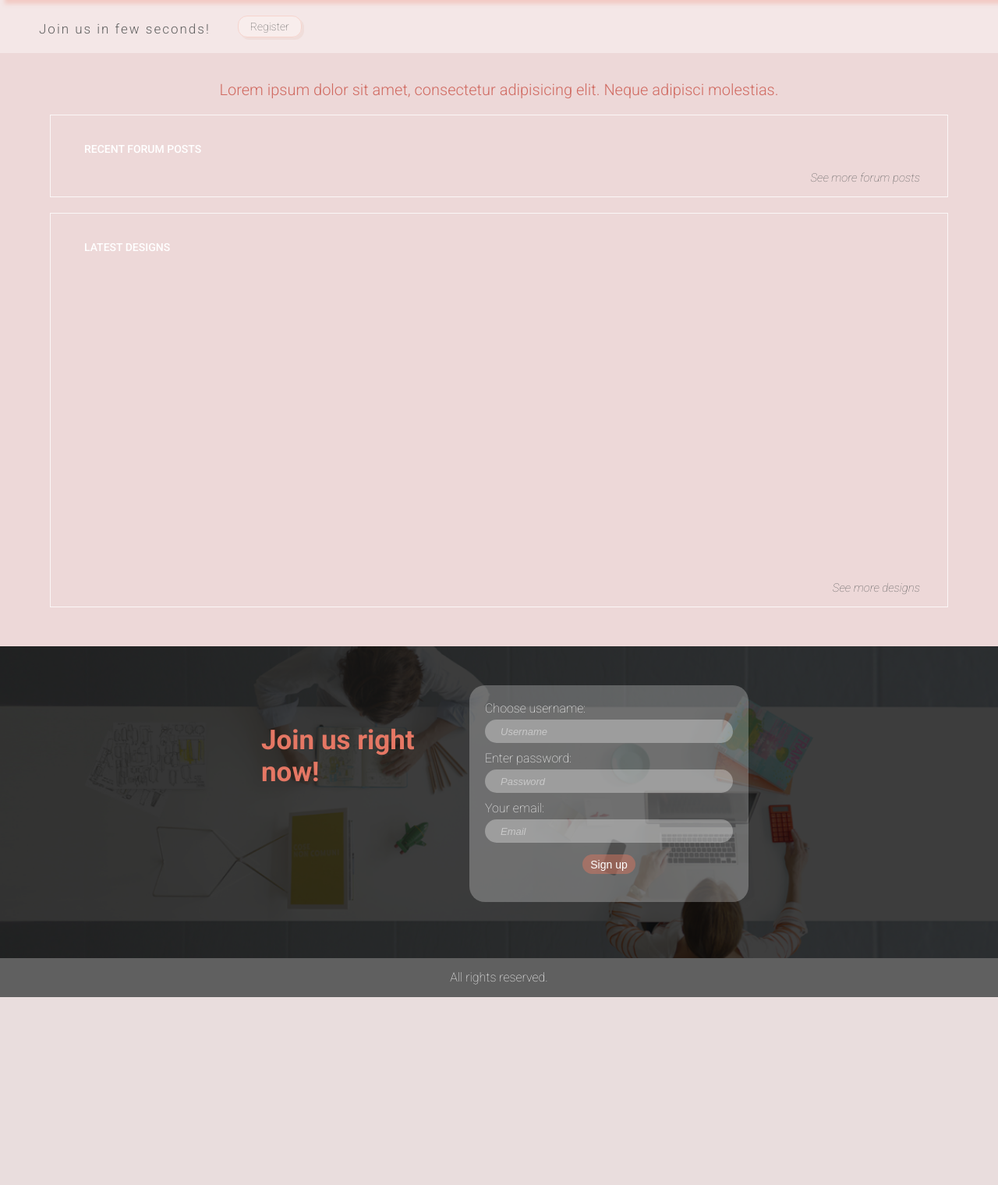
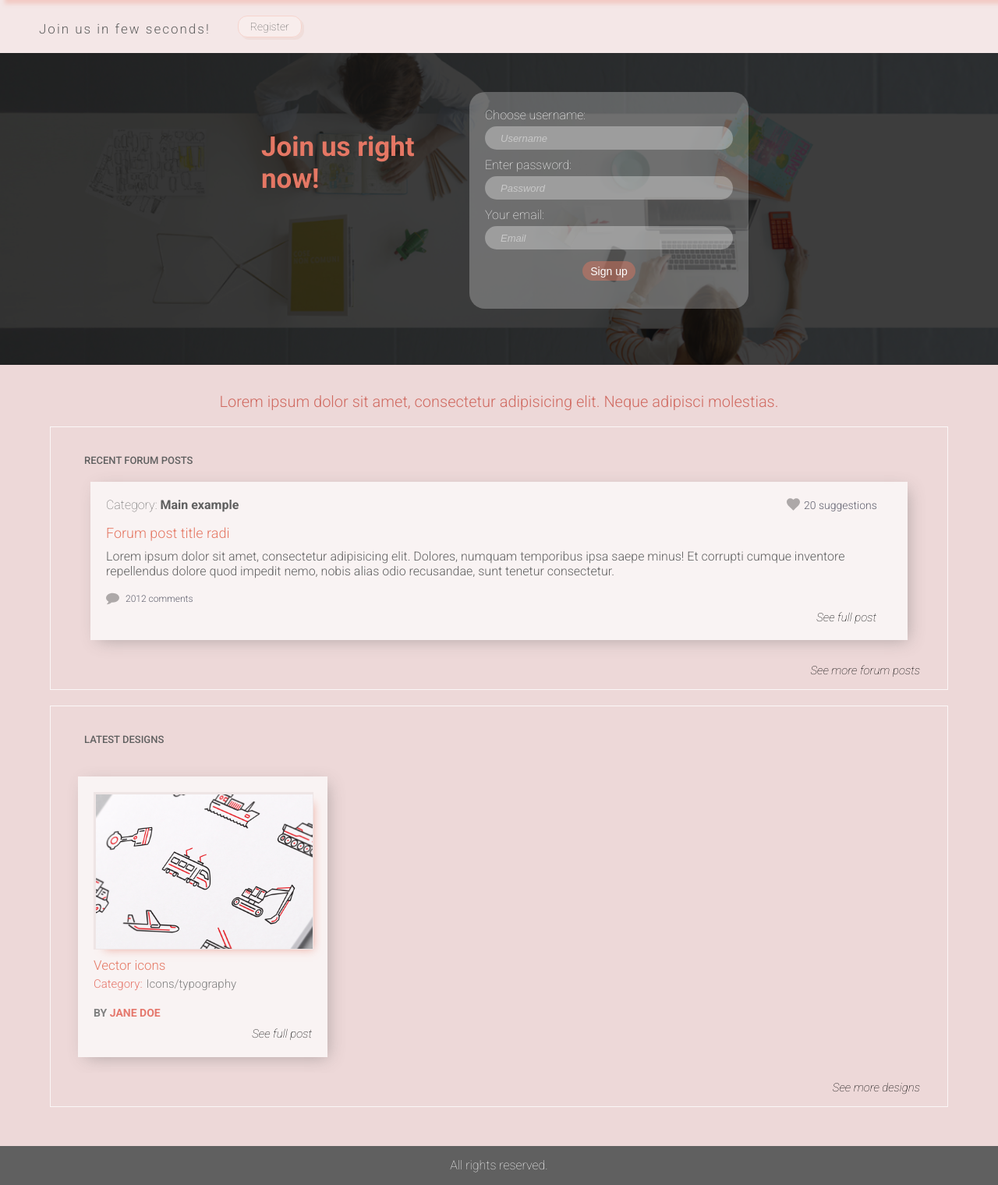
Before and after one commit to sibrahimpa1/designertalk, a PHP site: page / in a window 1280 px wide. Shown: the part 50-1570 px from the top of the page at 78% size. Before the commit the page ends 1329 px from the top, so only its background shows below. Run offline with PHP 8.4, Linux system fonts and the light colour scheme.

Commit message:
Spirala 2 final

```diff
--- a/ajax/big-design-box.html
+++ b/ajax/big-design-box.html
@@ -1,5 +1,5 @@
 <div id='single-post' class="design-post-box big-design-box clearfix">
-  <div class="design-img-thumb">
+  <div class="design-img-thumb big-thumb">
     <img src="images/design.png">
   </div>
 
--- a/ajax/design-box.html
+++ b/ajax/design-box.html
@@ -1,6 +1,10 @@
 <div class="design-post-box">
-    <div class="design-img-thumb"  onclick="toggleModal('show')">
-        <img id='design-img' src="images/design.png">
+    <div class="design-img-thumb small-design"  onclick="toggleModal('show')">
+        <div class='hover-overlay'>
+          <h1>Click to see bigger image!</h1>
+        </div>
+
+        <img  id='design-img' src="images/design.png">
     </div>
 
     <div class="design-info">
--- a/ajax/main-page.html
+++ b/ajax/main-page.html
@@ -16,7 +16,7 @@
     <div class="content-box clearfix">
         <h3 class="content-title">Latest designs</h3>
 
-        <div id='design-wrap' class="boxes-wrap design-box-wrap">
+        <div id='design-wrap' class="boxes-wrap design-box-wrap clearfix">
 
 
 
--- a/css/design-post.css
+++ b/css/design-post.css
@@ -7,6 +7,9 @@
     position: relative;
 }
 
+.big-thumb{
+  height: auto !important;
+}
 
 .big-design-box{
   width: auto;
--- a/css/main.css
+++ b/css/main.css
@@ -317,12 +343,13 @@ input::-webkit-input-placeholder {
 
 .see-more {
   float: right;
-  color: #606060;
+  color: #000000;
   text-decoration: none;
   font-size: 15px;
-  font-weight: 300;
+  font-weight: 500;
   margin-right: 20px;
   font-style: italic;
+  margin-top: 10px;
 }
 
 .see-more:hover {
@@ -350,9 +377,9 @@ input::-webkit-input-placeholder {
 }
 
 .content-title {
-  color: white;
+  color: #606060;
   text-transform: uppercase;
-  font-size: 14px;
+  font-size: 13px;
   font-weight: 500;
   width: 95%;
   margin: 20px auto;
@@ -541,7 +568,10 @@ input::-webkit-input-placeholder {
 .design-img-thumb {
   width: 100%;
   position: relative;
-  min-height: 200px;
+  height: 200px;
+  overflow: hidden;
+  box-shadow: 7px 7px 11px -7px rgba(229, 121, 100, 0.56);
+  border: 1px solid rgba(214, 198, 198, 0.31);
 }
 
 .design-img-thumb img {
--- a/css/media.css
+++ b/css/media.css
@@ -1,40 +1,47 @@
-@media screen and ( max-width: 1025px){
-  .profile-wrap{
+@media screen and ( max-width: 1025px) {
+  .profile-wrap {
     display: block;
   }
-
-  .top-info{
+  .top-info {
     width: 70%;
     margin: auto;
     margin-bottom: 10px;
   }
-
-  .profile-box{
+  .profile-box {
     flex-basis: 25%;
   }
-  .profile-wrap .content{
+  .profile-wrap .content {
     margin-left: 0px;
     width: 70% !important;
     margin: auto;
   }
-  .user-info{
+  .user-info {
     flex: 1;
   }
 }
 
-@media screen and ( max-width: 780px){
-
-    header nav{
+@media screen and ( max-width: 780px) {
+  .modal .modal-view {
+    margin-top: 5vh;
+    width: 80%;
+    height: 90vh;
+  }
+  .modal .modal-view .design-post-box, .modal .modal-view .design-post-box .modal-img-wrap {
+    height: 100%;
+  }
+  .design-img-thumb {
+    height: 400px;
+  }
+  header nav {
     display: block;
   }
-  .top-info{
+  .top-info {
     width: 100%;
   }
-  .profile-wrap .content{
+  .profile-wrap .content {
     width: 100% !important;
   }
-
-  .header-links{
+  .header-links {
     display: none;
   }
   .join-content {
@@ -42,58 +49,52 @@
   }
   .boxes-wrap {
     display: block;
-
   }
-  .design-post-box{
+  .design-post-box {
     width: auto;
     margin: auto;
     margin-top: 20px;
   }
-
   .contact-form {
     width: 65%;
   }
-
-  .log-form form{
+  .log-form form {
     width: 55%;
   }
-
-  .login-title{
+  .login-title {
     margin-right: 0px;
     margin-bottom: 10px;
   }
-
-  .login-photo{
+  .login-photo {
     overflow: hidden;
   }
-  .log-form{
-    top:390px;
+  .log-form {
+    top: 390px;
   }
   .register-text {
     top: 190px;
   }
-  .login-page{
+  .login-page {
     top: 240px;
   }
 }
 
-@media screen and ( max-width: 545px){
+@media screen and ( max-width: 545px) {
   .join-us-bar h4 {
     width: 100%;
     text-align: center;
     margin: auto;
     margin-bottom: 10px;
   }
-
-  .join-us-bar{
+  .join-us-bar {
     text-align: center;
   }
-  .join-us-bar a{
+  .join-us-bar a {
     float: none;
     margin: auto;
     display: initial;
   }
-  .join-btns{
+  .join-btns {
     display: block;
     text-align: center;
   }
@@ -106,27 +107,32 @@
   .top-info {
     display: block;
   }
-  .profile-img{
+  .profile-img {
     margin: auto;
   }
   .profile-img {
     width: 150px;
     height: 150px;
   }
-  .top-info ul{
+  .top-info ul {
     max-width: 90%;
   }
 }
 
-@media screen and ( max-width: 480px){
-
-  .design-post-box{
+@media screen and ( max-width: 480px) {
+  .modal .modal-view {
+    width: 100%;
+  }
+  .modal .modal-close {
+    right: 0px;
+  }
+  .design-post-box {
     width: auto;
     margin: auto;
     margin-top: 10px;
     margin-bottom: 15px;
   }
-  .register-text p{
+  .register-text p {
     width: 90%;
     font-size: 16px;
   }
@@ -134,35 +140,32 @@ margin-bottom: 15px;
     flex-basis: 22%;
     font-size: 22px;
   }
-
-    .forum-post-box .like-btn{
+  .forum-post-box .like-btn {
     left: 18px !important;
     bottom: 8px !important;
     width: 125px !important;
     top: auto !important;
   }
-    .comments{
+  .comments {
     padding: 5px;
   }
   .one-comment p {
     margin: 0px;
     margin-top: 5px;
   }
-  .input-comment form textarea{
+  .input-comment form textarea {
     padding: 0px;
     width: 100%;
   }
-  .post-comment{
+  .post-comment {
     margin: 0px;
   }
-
-  .design-img-thumb{
+  .design-img-thumb {
     height: 200px;
   }
   .contact-form {
     width: auto;
   }
-
   .join-content {
     padding-top: 0px;
     width: 90%;
@@ -175,23 +178,22 @@ margin-bottom: 15px;
     float: none;
     font-size: 25px;
   }
-  .join-form{
+  .join-form {
     width: 80%;
     margin: auto;
   }
-  .recommend-info{
+  .recommend-info {
     position: absolute;
     bottom: 10px;
     left: 20px;
   }
-  .forum-post-box{
+  .forum-post-box {
     width: auto;
   }
   .recommend-info span {
     font-size: 13px;
   }
-
-  .main-page{
+  .main-page {
     width: 95%;
     padding: 0px;
     padding-bottom: 30px;
@@ -199,18 +201,15 @@ margin-bottom: 15px;
   .design-img-thumb {
     height: 300px;
   }
-
-  .open-post{
+  .open-post {
     position: absolute;
     right: 0px;
     bottom: 15px;
   }
-
-  .about-us-photo{
+  .about-us-photo {
     height: 300px;
   }
-
-  .about-page h3{
+  .about-page h3 {
     margin: 0px;
     margin-bottom: 20px;
   }
@@ -219,11 +218,10 @@ margin-bottom: 15px;
     margin: auto;
     font-size: 18px;
   }
-  .about-page{
+  .about-page {
     margin-bottom: 40px;
   }
-
-  .cover-us-photo{
+  .cover-us-photo {
     height: 300px;
   }
 }
--- a/js/main.js
+++ b/js/main.js
@@ -1,6 +1,9 @@
 window.onload = function() {
-  loadMain();
+  loadMain(); // starting point
 };
+
+
+// otvara modal klikom na sliku (design-box)
 
 function toggleModal(type) {
   var tmp = document.getElementById("design-img").getAttribute("src");
@@ -14,16 +17,19 @@ function toggleModal(type) {
   }
 }
 
+// gasi modal na esc
 window.onkeydown = function(e) {
   if (e.keyCode === 27) {
     toggleModal('hide');
   }
 }
 
+// header dropdown list - na mobilnoj verziji
 function dropdownToggle() {
   document.getElementById("dropdown").classList.toggle('show-menu');
 }
 
+// hide dropdown kad se klikne bilo gdje na stranici osim na link
 window.onclick = function() {
   if (!event.target.matches('.open-dropdown') && !event.target.matches('.dropdown ul li a')) {
     if (document.getElementById("dropdown").classList.contains('show-menu')) {
@@ -32,16 +38,17 @@ window.onclick = function() {
   }
 }
 
+// ajax call za svaku podstranicu/element na stranici
 function loadPart(content, where, cb) {
   var xhttp = new XMLHttpRequest();
 
   xhttp.onreadystatechange = function() {
     if (this.readyState == 4 && this.status == 200) {
-    console.log(document.getElementById(where).innerHTML);
+
       document.getElementById(where).innerHTML +=
         this.responseText;
 
-      if(typeof cb === "function"){
+      if (typeof cb === "function") {
         cb();
       }
     }
@@ -51,53 +58,62 @@ function loadPart(content, where, cb) {
   xhttp.send();
 }
 
+// svaka f-ja posebno loada potrebne dijelove stranice
 
 function loadMain() {
   document.getElementById("main-page").innerHTML = "";
 
-  loadPart("ajax/join-us-box.html", "main-page",
-    loadPart("ajax/main-page.html", "main-page",
-      loadPart("ajax/design-box.html", "design-wrap",
+  loadPart("ajax/join-us-box.html", "main-page", function() {
+    loadPart("ajax/main-page.html", "main-page", function() {
+      loadPart("ajax/design-box.html", "design-wrap", function() {
         loadPart("ajax/forum-box.html", "forum-wrap")
-      )
-    )
-  );
+      })
+    })
+  });
 }
 
 function loadProfile() {
   document.getElementById("main-page").innerHTML = "";
 
-  loadPart("ajax/profile.html", "main-page");
-  loadPart("ajax/top-profile-info.html", "profile-wrap");
-  loadPart("ajax/design-box.html", "design-content");
-  loadPart("ajax/forum-box.html", "forum-content");
+  loadPart("ajax/profile.html", "main-page", function() {
+    loadPart("ajax/top-profile-info.html", "profile-wrap", function() {
+      loadPart("ajax/design-box.html", "design-content", function() {
+        loadPart("ajax/forum-box.html", "forum-content")
+      })
+    })
+  });
 }
 
 function loadDesigns() {
   document.getElementById("main-page").innerHTML = "";
-  loadPart("ajax/design-list.html", "main-page");
-  loadPart("ajax/design-box.html", "content-box");
+  loadPart("ajax/design-list.html", "main-page", function() {
+    loadPart("ajax/design-box.html", "content-box")
+  });
 }
 
 function loadDesignPost() {
   document.getElementById("main-page").innerHTML = "";
-  loadPart("ajax/design-post.html", "main-page");
-  loadPart('ajax/big-design-box.html', "content-box");
-  loadPart('ajax/comment-box.html', "post-page");
-
+  loadPart("ajax/design-post.html", "main-page", function() {
+    loadPart('ajax/big-design-box.html', "content-box", function() {
+      loadPart('ajax/comment-box.html', "post-page")
+    })
+  });
 }
 
 function loadForum() {
   document.getElementById("main-page").innerHTML = "";
-  loadPart("ajax/forum.html", "main-page");
-  loadPart("ajax/forum-box.html", "content-box");
+  loadPart("ajax/forum.html", "main-page", function() {
+    loadPart("ajax/forum-box.html", "content-box")
+  });
 }
 
 function loadForumPost() {
   document.getElementById("main-page").innerHTML = "";
-  loadPart("ajax/forum-post.html", "main-page");
-  loadPart('ajax/forum-box.html', "content-box");
-  loadPart('ajax/comment-box.html', "post-page");
+  loadPart("ajax/forum-post.html", "main-page", function() {
+    loadPart('ajax/forum-box.html', "content-box", function() {
+      loadPart('ajax/comment-box.html', "post-page")
+    })
+  });
 
 }
 
@@ -116,7 +132,6 @@ function loadLogin() {
   loadPart("ajax/login.html", "main-page");
 }
 
-
 function loadRegister() {
   document.getElementById("main-page").innerHTML = "";
   loadPart("ajax/register.html", "main-page");
```
Also changed, not shown: other parts of css/main.css (+34 -5 lines), README.md, index.html (indentation only). Lines whose indentation alone changed are shown as unchanged.
